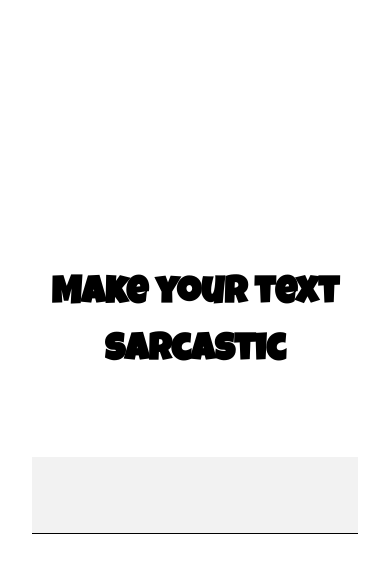
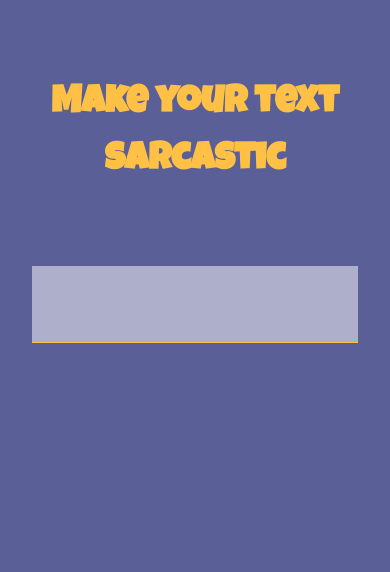
Before and after one commit to stevenbister/sarcastic-text-generator, a website: page index.html in a window 390 px wide. Drawn offline with Linux system fonts and the light colour scheme.

Commit message:
added some colours and moved up so phone keyboard doesnt cover it

```diff
--- a/style.css
+++ b/style.css
@@ -1,6 +1,7 @@
 :root {
   --global-margin: 2em;
-  --yellow: #FFC145;
+  --background: #5B5F97;
+  --main: #FFC145;
   /* https://coolors.co/b8b8d1-5b5f97-ffc145-fffffb-ff6b6c */
 }
 
@@ -9,7 +10,8 @@
 }
 
 body {
-  background: #fff;
+  background: var(--background);
+  color: var(--main);
   margin: 0;
   font-family: 'Josefin Sans', sans-serif;
   font-size: 100%;
@@ -21,9 +23,9 @@ main {
 }
 
 input[name='textarea'] {
-  background: #f2f2f2;
+  background: rgba(255,255,255,.5);
   border: 0;
-  border-bottom: solid 1px;
+  border-bottom: solid 1px var(--main);
   font-size: 24px;
   padding: 1em;
 }
@@ -39,9 +41,9 @@ h1 {
   display: flex;
   flex-flow: column;
   height: 100vh;
-  justify-content: center;
+  justify-content: flex-start;
   max-width: 1200px;
-  padding: 2rem;
+  padding: 0 2rem;
   width: 100%;
   text-align: center;
 }
```
